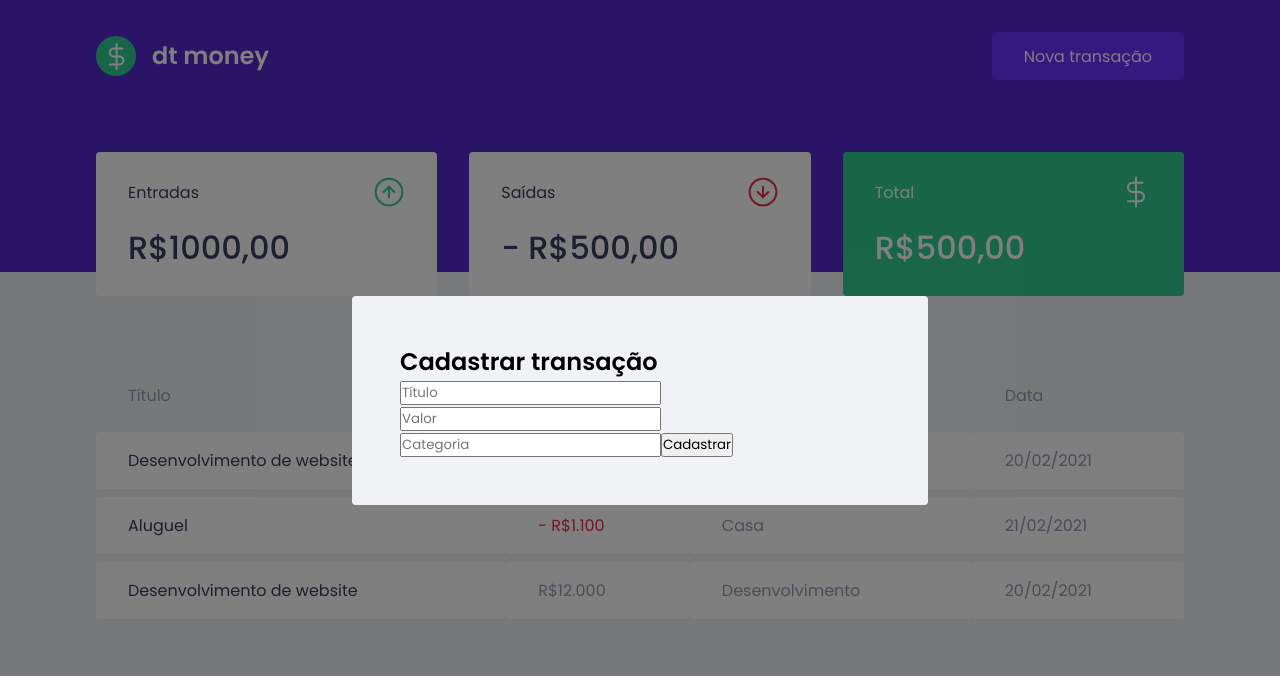
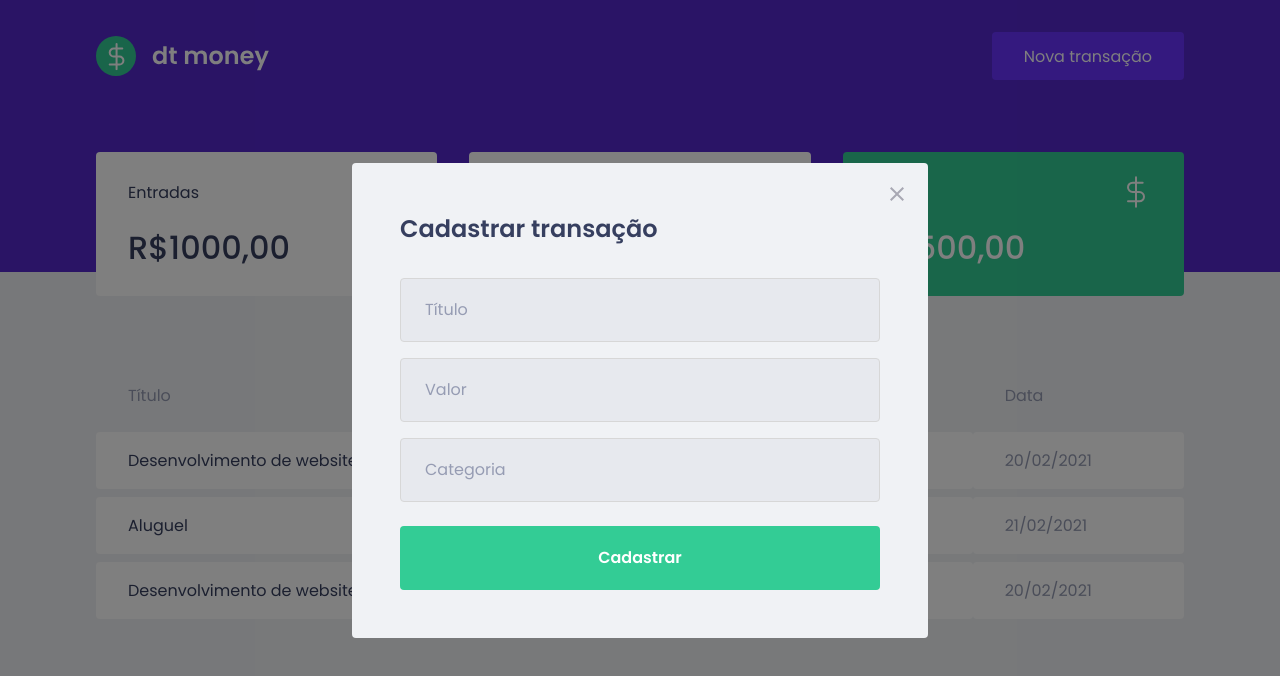
Before and after one commit to rafaelcardeallodi/dtmoney, a React (Create React App) app: page / in a window 1280 px wide. Both pictures are taken after a click on the button "Nova transação". Shown: the top 676 px of the page. Built offline with nearby package versions, Linux system fonts and the light colour scheme; no server answers; what miragejs would draw is missing.

Commit message:
Estilizando modal

```diff
--- a/src/components/NewTransactionModal/index.tsx
+++ b/src/components/NewTransactionModal/index.tsx
@@ -1,5 +1,6 @@
 import Modal from 'react-modal';
 import { Container } from './styles';
+import closeImg from '../../assets/close.svg';
 
 interface NewTransactionModalProps {
   isOpen: boolean;
@@ -14,6 +15,10 @@
       overlayClassName="react-modal-overlay"
       className="react-modal-content"
     >
+      <button type="button" onClick={onRequestClose} className="react-modal-close">
+        <img src={closeImg} alt="Fechar modal" />
+      </button>
+
       <Container>
         <h2>Cadastrar transação</h2>
 
--- a/src/components/NewTransactionModal/styles.ts
+++ b/src/components/NewTransactionModal/styles.ts
@@ -1,5 +1,49 @@
 import styled from 'styled-components';
 
 export const Container = styled.form`
+  h2{
+    color: var(--text-title);
+    font-size: 1.5rem;
+    margin-bottom: 2rem;
+  }
 
+  input {
+    width: 100%;
+    padding: 0 1.5rem;
+    height: 4rem;
+    border-radius: 0.25rem;
+
+    border: 1px solid #d7d7d7;
+    background: #e7e9ee;
+
+    font-weight: 400;
+    font-size: 1rem;
+
+    &::placeholder{
+      color: var(--text-body);
+    }
+
+    & + input{
+      margin-top: 1rem;
+    }
+  }
+
+  button[type="submit"]{
+    width: 100%;
+    padding: 0 1.5rem;
+    height: 4rem;
+    background: var(--green);
+    color: #fff;
+    border-radius: 0.25rem;
+    border: 0;
+    font-size: 1rem;
+    margin-top: 1.5rem;
+    font-weight: 600;
+
+    transition: filter 0.2s;
+
+    &:hover{
+      filter: brightness(0.9);
+    }
+  }
 `;
--- a/src/styles/global.ts
+++ b/src/styles/global.ts
@@ -76,4 +76,18 @@
     position: relative;
     border-radius: 0.25rem;
   }
+
+  .react-modal-close{
+    position: absolute;
+    right: 1.5rem;
+    top: 1.5rem;
+    border: 0;
+    background: transparent;
+
+    transition: filter 0.2s;
+
+    &:hover{
+      filter: brightness(0.8);
+    }
+  }
 `
```
